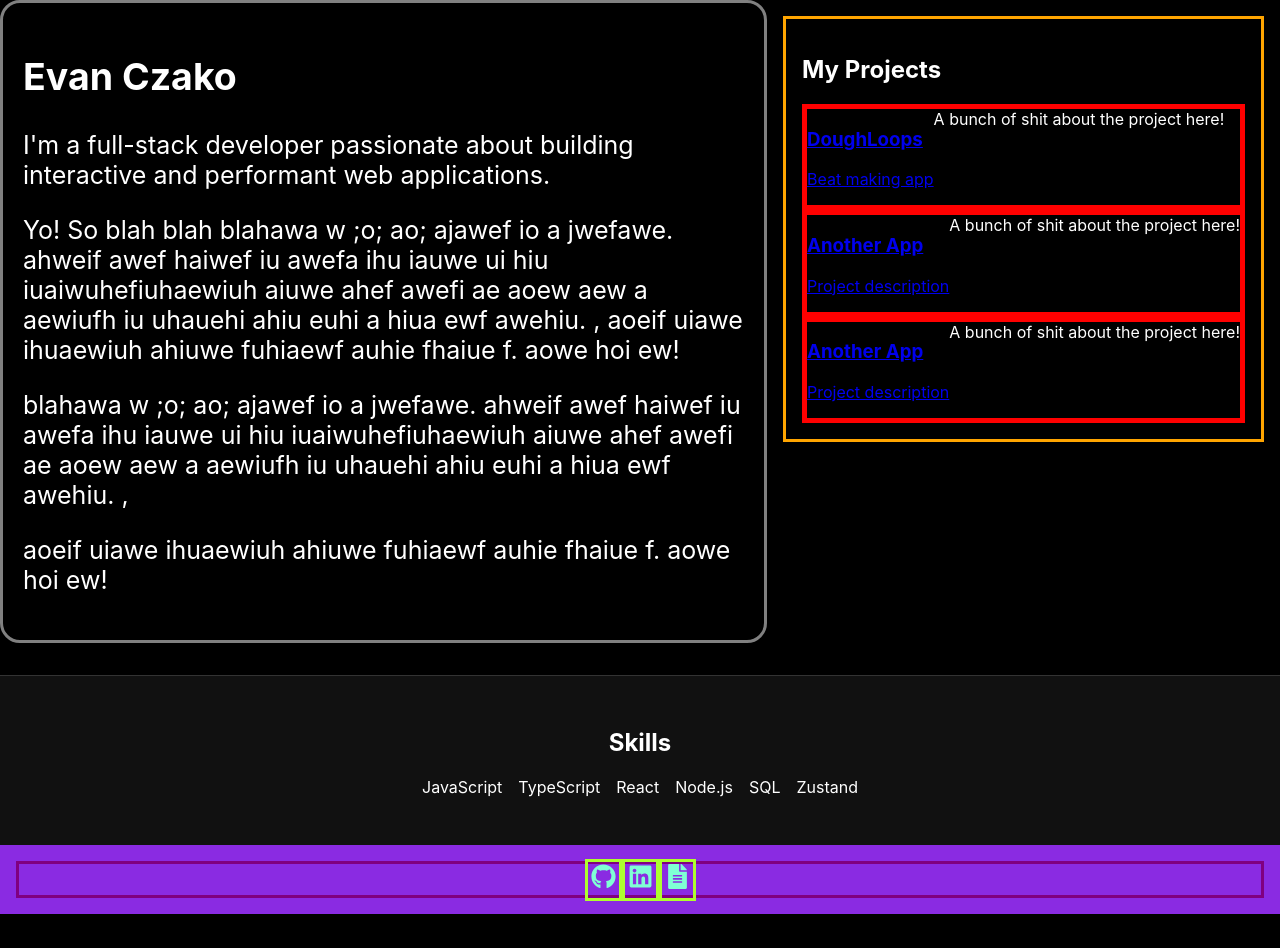
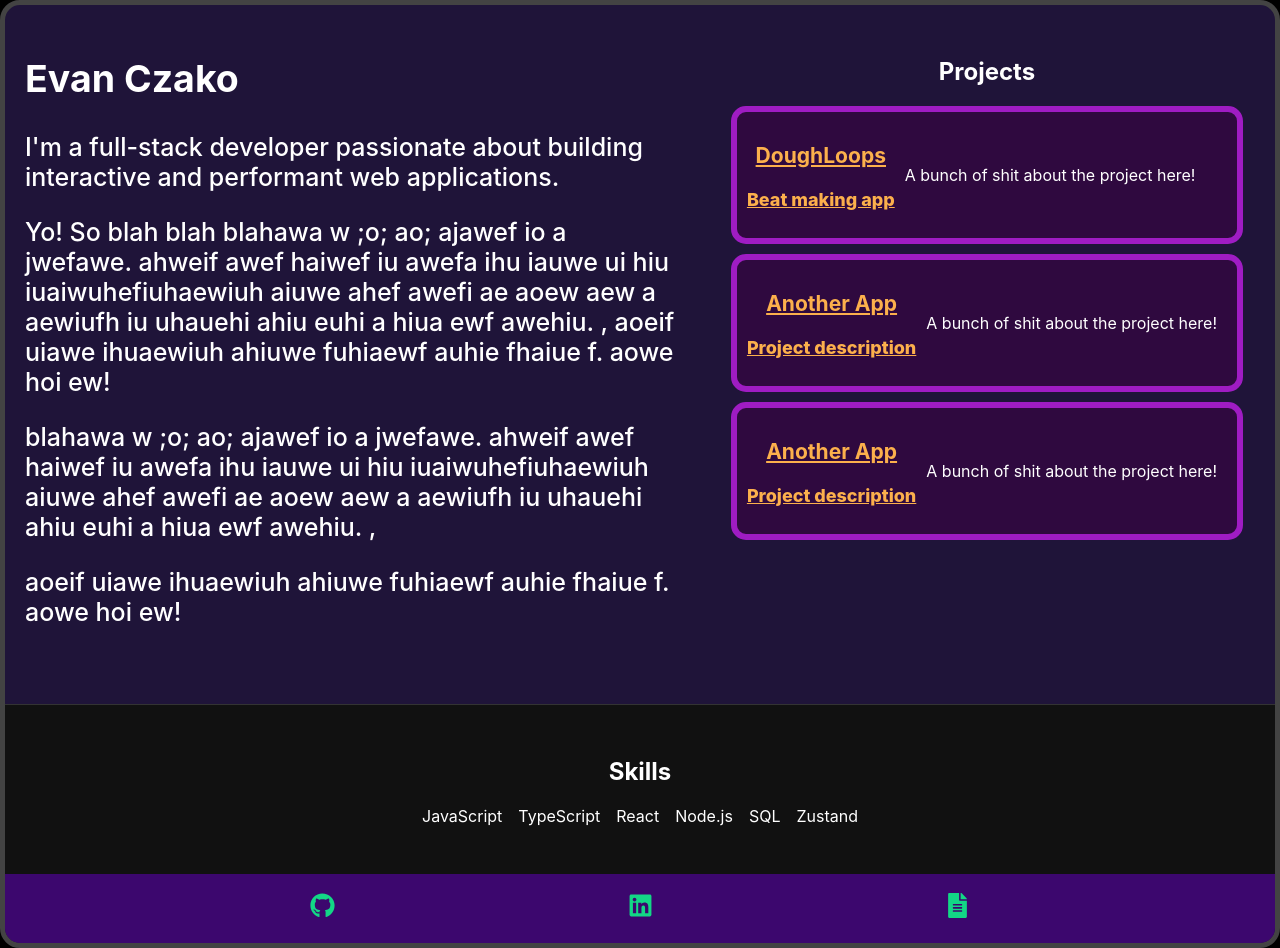
Before and after one commit to EvanCzako/DoughLab2, a React (Create React App) app: page / in a window 1280 px wide. Before the commit the page ends 914 px from the top, so only its background shows below. Built offline with nearby package versions, Linux system fonts and the light colour scheme.

Commit message:
Begin to add actual styling

```diff
--- a/src/App.module.css
+++ b/src/App.module.css
@@ -1,8 +1,11 @@
 .app {
+	box-sizing: border-box;
+	border: 5px solid rgb(67, 67, 67);
+	border-radius: 20px;
 	display: flex;
 	flex-direction: column;
 	min-height: 100vh;
-  background: black;
+	background: rgb(31, 20, 57);
 	color: white;
 	overflow-x: hidden;
 	justify-content: center;
--- a/src/App.tsx
+++ b/src/App.tsx
@@ -25,6 +25,5 @@ export default function App() {
                 <Footer />
             </div>
         </main>
-
     );
 }
--- a/src/components/MouseRing.tsx
+++ b/src/components/MouseRing.tsx
@@ -8,7 +8,7 @@ export default function MouseRing() {
     useEffect(() => {
         const moveRing = (e: MouseEvent) => {
             if (ringRef.current) {
-                ringRef.current.style.transform = `translate(${e.clientX-150}px, ${e.clientY-150}px)`;
+                ringRef.current.style.transform = `translate(${e.clientX - 150}px, ${e.clientY - 150}px)`;
             }
         };
 
--- a/src/components/ProjectsGrid.tsx
+++ b/src/components/ProjectsGrid.tsx
@@ -8,32 +8,23 @@ const projects = [
         link: '/doughloops',
     },
     { title: 'Another App', description: 'Project description', link: '/app2' },
-	{ title: 'Another App', description: 'Project description', link: '/app3' },
+    { title: 'Another App', description: 'Project description', link: '/app3' },
     // Add more
 ];
 
 export default function ProjectsGrid() {
     return (
         <section className={styles.projectSection}>
-            <h2>
-                My Projects
-            </h2>
+            <h2>Projects</h2>
             <div>
                 {projects.map((project, idx) => (
-					<div className={styles.projectWrapper}>
-						<a
-							key={idx}
-							href={project.link}
-						>
-							<h3>
-								{project.title}
-							</h3>
-							<p>{project.description}</p>
-						</a>
-						<div>A bunch of shit about the project here!</div>
-					</div>
-
-
+                    <div className={styles.projectWrapper}>
+                        <a key={idx} href={project.link} className={styles.projectLink}>
+                            <h3>{project.title}</h3>
+                            <p>{project.description}</p>
+                        </a>
+                        <div className={styles.projectDescription}>A bunch of shit about the project here!</div>
+                    </div>
                 ))}
             </div>
         </section>
--- a/src/index.css
+++ b/src/index.css
@@ -6,10 +6,9 @@ body {
         sans-serif;
     -webkit-font-smoothing: antialiased;
     -moz-osx-font-smoothing: grayscale;
-    background: black;
+    background: rgb(0, 0, 0);
 
-	box-sizing: border-box;
-
+    box-sizing: border-box;
 }
 
 code {
--- a/src/styles/AboutSection.module.css
+++ b/src/styles/AboutSection.module.css
@@ -1,8 +1,8 @@
 .aboutSection {
-	border: 3px solid gray;
     padding: 20px;
     border-radius: 20px;
     box-sizing: border-box;
+	font-weight: 500;
 }
 
 .linksContainer {
@@ -16,7 +16,7 @@
 
 .socialLink svg {
     transition: 0.3s;
-	fill:aquamarine
+    fill: aquamarine;
 }
 
 .socialLink:hover svg {
--- a/src/styles/Footer.module.css
+++ b/src/styles/Footer.module.css
@@ -3,23 +3,24 @@
     padding: 1rem;
     background-color: #f5f5f5;
     text-align: center;
-	background-color: blueviolet;
+    background-color: rgb(60, 7, 110);
     width: 100%;
     box-sizing: border-box;
+
 }
 
 .linksContainer {
-	border: 3px solid purple;
+	display: flex;
+	justify-content: space-evenly;
 }
 
 .socialLink {
-	border: 3px solid greenyellow;
     padding: 3px;
 }
 
 .socialLink svg {
     transition: 0.3s;
-	fill:aquamarine
+    fill: rgb(19, 215, 134);
 }
 
 .socialLink:hover svg {
--- a/src/styles/MouseRing.module.css
+++ b/src/styles/MouseRing.module.css
@@ -9,7 +9,11 @@
     border-radius: 50%;
     /* transform: translate(-100px, -100px); */
     transition: transform 0.05s linear;
-    background: radial-gradient(circle, rgba(255,255,255,0.2) 0%, transparent 60%);
+    background: radial-gradient(
+        circle,
+        rgba(255, 255, 255, 0.2) 0%,
+        transparent 60%
+    );
     /* box-shadow: 0 0 20px 10px rgba(255, 255, 255, 0.1); */
     z-index: 9999;
 }
--- a/src/styles/ProjectsGrid.module.css
+++ b/src/styles/ProjectsGrid.module.css
@@ -1,18 +1,34 @@
 .projectSection {
-    /* min-width: 350px; */
-  width: clamp(300px, 100%, 600px);
-  padding: 1rem;
-  box-sizing: border-box;
-    border: 3px solid orange;
+	text-align: center;
+    width: clamp(250px, 100%, 550px);
+    padding: 1rem;
+    box-sizing: border-box;
 }
 
 .projectWrapper {
-	border: 5px solid red;
-	transition: 0.5s;
-	display: flex;
+    border: 6px solid rgb(159, 28, 195);
+	background-color: rgb(47, 9, 63);
+	border-radius: 15px;
+	padding: 10px;
+    transition: 0.5s;
+    display: flex;
+	margin-bottom: 10px;
 }
 
 .projectWrapper:hover {
-	border: 15px solid pink;
-	transition: 0.5s;
+    border: 10px solid rgb(229, 112, 196);
+    transition: 0.5s;
 }
+
+.projectLink {
+	font-size:large;
+	color: rgb(252, 176, 76);
+	font-weight: 800;
+}
+
+.projectDescription {
+	box-sizing: border-box;
+	padding: 10px;
+	display: flex;
+	align-items: center;
+}
--- a/src/styles/Skills.module.css
+++ b/src/styles/Skills.module.css
@@ -4,8 +4,8 @@
     color: white;
     text-align: center;
     border-top: 1px solid #333;
-	width: 100%;
-	box-sizing: border-box;
+    width: 100%;
+    box-sizing: border-box;
 }
 
 .skillsList {
```
Also changed, not shown: src/components/AboutSection.tsx (+10 -12 lines), src/components/Footer.tsx (+19 -7 lines). Lines whose indentation alone changed are shown as unchanged.
